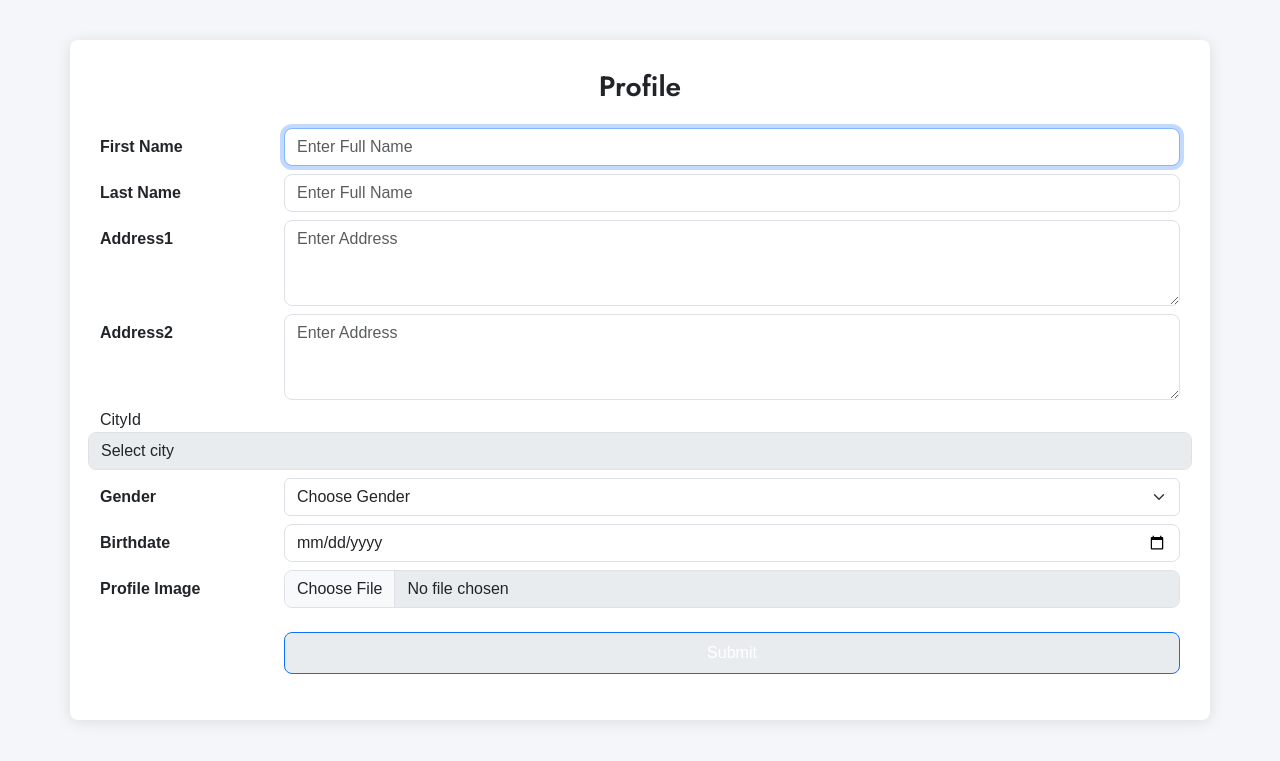
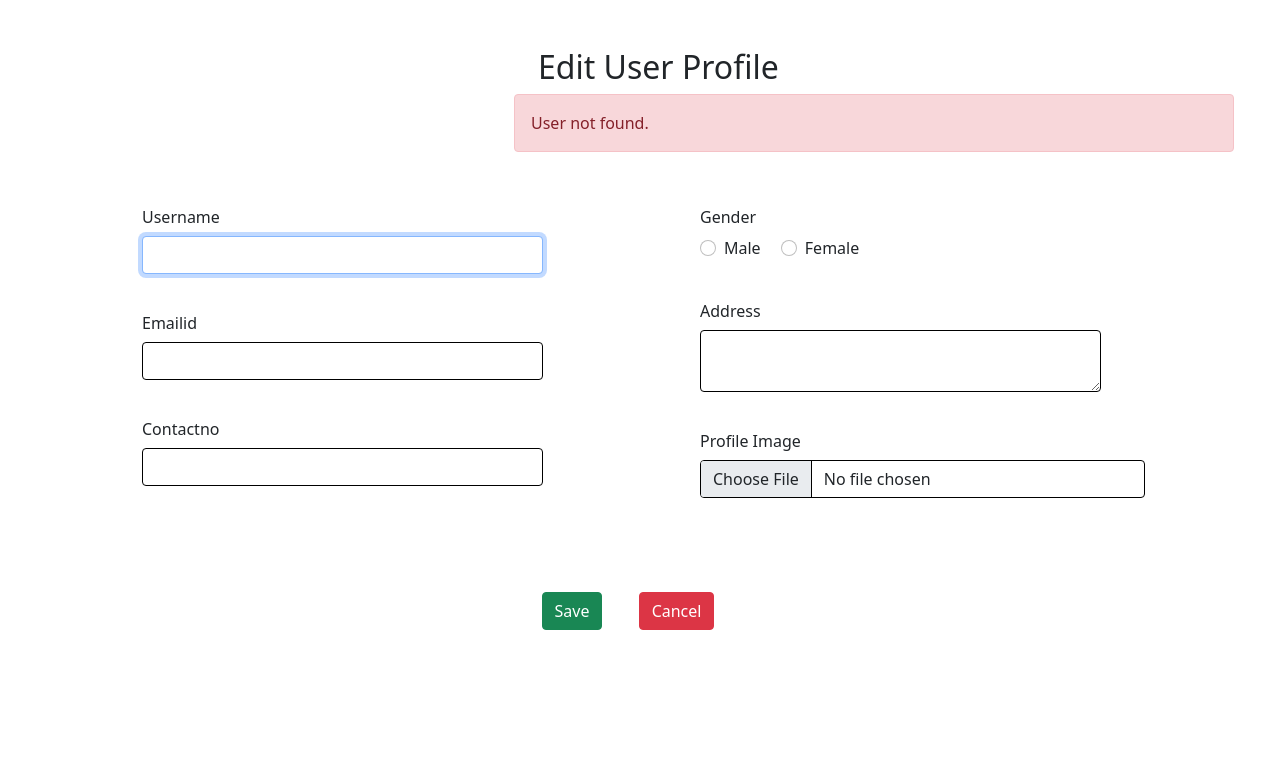
Before and after one commit to Gaunisneha/dentalcare, a PHP site: page /profile.php in a window 1280 px wide. Shown: the top 761 px of the page. Run offline with PHP 8.4, Linux system fonts and the light colour scheme; the visitor is signed in with stand-in values (Sample User, id 1); data that the repository does not hold is empty; some libraries are stand-ins or nearby versions.

Commit message:
updated all files

```diff
--- a/home/appointment.php
+++ b/home/appointment.php
@@ -2,7 +2,7 @@
 <html lang="en">
 <head>
 <?php
-    // session_start();
+    session_start();
     include ("../class/dataclass.php");
 
      ?>
--- a/home/banner.php
+++ b/home/banner.php
@@ -21,7 +21,7 @@
                 </div>
                 <div class="col-lg-4 wow zoomIn" data-wow-delay="0.3s">
                     <div class="bg-dark d-flex flex-column p-5" style="height: 300px;">
-                        <h3 class="text-white mb-3">Search A Doctor</h3>
+                        <!-- <h3 class="text-white mb-3">Search A Doctor</h3>
                         <div class="date mb-3" id="date" data-target-input="nearest">
                             <input type="text" class="form-control bg-light border-0 datetimepicker-input"
                                 placeholder="Appointment Date" data-target="#date" data-toggle="datetimepicker" style="height: 40px;">
@@ -32,7 +32,7 @@
                             <option value="2">Service 2</option>
                             <option value="3">Service 3</option>
                         </select>
-                        <a class="btn btn-light" href="">Search Doctor</a>
+                        <a class="btn btn-light" href="">Search Doctor</a> -->
                     </div>
                 </div>
                 <div class="col-lg-4 wow zoomIn" data-wow-delay="0.6s">
--- a/home/header.php
+++ b/home/header.php
@@ -12,7 +12,7 @@
  <body>
  <nav class="navbar navbar-expand-lg bg-white navbar-light shadow-sm px-5 py-3 py-lg-0">
         <a href="index.html" class="navbar-brand p-0">
-            <h1 class="m-0 text-primary"><i class="fa fa-tooth me-2"></i>Dental Health care</h1>
+            <h1 class="m-0 text-primary"><i class="fa fa-tooth me-2"></i>Dental Health Care</h1>
         </a>
         <button class="navbar-toggler" type="button" data-bs-toggle="collapse" data-bs-target="#navbarCollapse">
             <span class="navbar-toggler-icon"></span>
@@ -25,6 +25,7 @@
                 <a href="service.php" class="nav-item nav-link">Service</a>
                 <a href="contact.php" class="nav-item nav-link">Contact</a>
                 <a href="profiletem.php" class="nav-item nav-link">Profile</a>
+
                 <div class="nav-item dropdown">
                     <a href="#" class="nav-link dropdown-toggle" data-bs-toggle="dropdown"><i class="bi bi-person-circle"></i></a>
                     <div class="dropdown-menu m-0">
--- a/home/mainhome.php
+++ b/home/mainhome.php
@@ -12,7 +12,6 @@
 <?php   include("slider.php") ?>
 <?php   include("banner.php") ?>
 <?php   include("price.php") ?>
-<?php   include("review.php") ?>
 <?php   include("offer.php") ?>
 <?php   include("footer.php") ?>
 <?php include("jsslink.php") ?>
--- a/home/offer.php
+++ b/home/offer.php
@@ -6,7 +6,6 @@
                 <div class="col-lg-7 wow zoomIn" data-wow-delay="0.6s">
                     <div class="offer-text text-center rounded p-5">
                         <h1 class="display-5 text-white">Save 30% On Your First Dental Checkup</h1>
-                        <p class="text-white mb-4">Eirmod sed tempor lorem ut dolores sit kasd ipsum. Dolor ea et dolore et at sea ea at dolor justo ipsum duo rebum sea. Eos vero eos vero ea et dolore eirmod diam duo lorem magna sit dolore sed et.</p>
                         <a href="appointment.php" class="btn btn-dark py-3 px-5 me-3">Appointment</a>
                         <a href="" class="btn btn-light py-3 px-5">Read More</a>
                     </div>
--- a/home/price.php
+++ b/home/price.php
@@ -31,7 +31,7 @@
                             <div class="position-relative">
                                 <img class="img-fluid rounded-top" src="img/price-1.jpg" alt="">
                                 <div class="d-flex align-items-center justify-content-center bg-light rounded pt-2 px-3 position-absolute top-100 start-50 translate-middle" style="z-index: 2;">
-                                    <h2 class="text-primary m-0">₹35</h2>
+                                    <h2 class="text-primary m-0">₹3500</h2>
                                 </div>
                             </div>
                             <div class="position-relative text-center bg-light border-bottom border-primary py-5 p-4">
@@ -47,7 +47,7 @@
                             <div class="position-relative">
                                 <img class="img-fluid rounded-top" src="img/price-2.jpg" alt="">
                                 <div class="d-flex align-items-center justify-content-center bg-light rounded pt-2 px-3 position-absolute top-100 start-50 translate-middle" style="z-index: 2;">
-                                    <h2 class="text-primary m-0">₹49</h2>
+                                    <h2 class="text-primary m-0">₹3000</h2>
                                 </div>
                             </div>
                             <div class="position-relative text-center bg-light border-bottom border-primary py-5 p-4">
@@ -63,7 +63,7 @@
                             <div class="position-relative">
                                 <img class="img-fluid rounded-top" src="img/price-3.jpg" alt="">
                                 <div class="d-flex align-items-center justify-content-center bg-light rounded pt-2 px-3 position-absolute top-100 start-50 translate-middle" style="z-index: 2;">
-                                    <h2 class="text-primary m-0">₹99</h2>
+                                    <h2 class="text-primary m-0">₹1000</h2>
                                 </div>
                             </div>
                             <div class="position-relative text-center bg-light border-bottom border-primary py-5 p-4">
--- a/home/profile.php
+++ b/home/profile.php
@@ -1,181 +1,169 @@
 <!DOCTYPE html>
 <html lang="en">
+
 <head>
     <?php
     session_start();
-    include ("../class/dataclass.php");
+    include("../class/dataclass.php");
 
-     ?>
-     <?php
-     $profileid="";
-     $firstname="";
-     $lastname="";
-     $address1="";
-     $address2="";
-     $cityid="";
-     $gender="";
-     $birthdate="";
-     $filename="";
-     $tmpname="";
-     $msg="";
-     $query="";
-     $dc=new dataclass();
-     ?>
-     <?php
-     if(isset($_POST['btn1']))
-     {
-        $profileid=$_SESSION['regid'];
-        $firstname=$_POST['firstname'];
-        $lastname=$_POST['lastname'];
-        $address1=$_POST['address1'];
-        $address2=$_POST['address2'];
-        $cityid=$_POST['cityid'];
-        $gender=$_POST['gender'];
-        $birthdate=$_POST['birthdate'];
-        $filename=$_FILES['image']['name'];
-        $tmpname=$_FILES['image']['tmp_name'];
-        $query="update profile set firstname='$firstname',lastname='$lastname',address1='$address1',address2='$address2',cityid='$cityid',gender='$gender',birthdate='$birthdate',image='$filename' where profileid='$profileid'";
-        $result=$dc->updaterecord($query);
-        if($result)
-        {
-            move_uploaded_file($tmpname,'profileimages/'.$filename);
-             $msg="profile  successfull!!";
+    $docid = "";
+    $username = "";
+    $contactno = "";
+    $emailid = "";
+    $gender = "";
+    $address = "";
+    $filename = "";
+    $msg = "";
+    $dc = new dataclass();
+    $query = "";
+
+    if (isset($_SESSION['regid'])) {
+        $docid = $_SESSION['regid'];
+    } else {
+        header('Location: profiletem.php');
+        exit();
     }
-        else
-        {
-            $msg="profile unsuccessfull!!";
+
+    if ($_SERVER['REQUEST_METHOD'] == 'POST' && isset($_POST['update'])) {
+        $username = $_POST['username'];
+        $contactno = $_POST['contactno'];
+        $emailid = $_POST['emailid'];
+        $gender = $_POST['gender'];
+        $address = $_POST['address'];
+
+        if ($_FILES['image']['name'] != "") {
+            $filename = $_FILES['image']['name'];
+            $tmpname = $_FILES['image']['tmp_name'];
+            $upload_dir = 'img/';
+
+            if (move_uploaded_file($tmpname, $upload_dir . $filename)) {
+            } else {
+                $msg = "File upload failed.";
             }
         }
+
+        $query = "UPDATE registration SET username='$username', emailid='$emailid', contactno='$contactno',
+                  gender='$gender', address ='$address', image='$filename' WHERE regid='$docid'";
+
+        $result = $dc->updaterecord($query);
+
+        if ($result) {
+            header('Location: profiletem.php');
+            exit();
+        } else {
+            $msg = "Error updating record.";
+        }
+    }
+
+    if ($_SERVER['REQUEST_METHOD'] == 'GET') {
+        $query = "SELECT * FROM registration WHERE regid='$docid'";
+        $rw = $dc->getrow($query);
+
+        if ($rw) {
+            $username = $rw['username'];
+            $emailid = $rw['emailid'];
+            $contactno = $rw['contactno'];
+            $gender = $rw['gender'];
+            $address = $rw['address'];
+            $filename = $rw['image'];
+        } else {
+            $msg = "User not found.";
+        }
+    }
+
+    if (isset($_POST['cancel'])) {
+        header('location:profiletem.php');
+    }
     ?>
-     <?php
-     include("csslink.php")
-     ?>
-
-  <meta charset="UTF-8">
-  <meta name="viewport" content="width=device-width, initial-scale=1.0">
-  <title>Profile Form</title>
-  <link href="https://cdn.jsdelivr.net/npm/bootstrap@5.3.0-alpha1/dist/css/bootstrap.min.css" rel="stylesheet">
+    <link href="https://cdn.jsdelivr.net/npm/bootstrap@5.1.3/dist/css/bootstrap.min.css" rel="stylesheet">
     <style>
-    body {
-      font-family: Arial, sans-serif;
-      background-color: #f4f6f9;
-      padding: 40px;
+        .form-control {
+            border: 1px solid black;
         }
-    .form-container {
-      background-color: #ffffff;
-      padding: 30px;
-      border-radius: 8px;
-      box-shadow: 0 2px 15px rgba(0, 0, 0, 0.1);
-    }
-    .form-label {
-      font-weight: bold;
-    }
-    .form-control {
-      border-radius: 8px;
-    }
-    .btn-submit {
-      border-radius: 8px;
-    }
-    .form-row {
-      margin-bottom: 1rem;
-    }
-    .heading
-    {
-      font-weight: 700;
+        .form-section {
+            margin: 30px 0;
         }
     </style>
 </head>
 
 <body>
-  <div class="container form-container">
-    <h3 class="mb-4 text-center  heading">Profile</h3>
-    <form method="POST" action="#" enctype="multipart/form-data">
-      <div class="row mb-2">
-        <label for="fullname"  class="col-sm-2 col-form-label form-label">First Name</label>
-        <div class="col-sm-10">
-          <input type="text"  class="form-control" id="firstname" placeholder="Enter Full Name" name="firstname" value="<?php echo ($firstname)?>"autofocus>
+    <div class="content">
+        <form action="#" method="POST" enctype="multipart/form-data">
+            <main id="main" class="container">
+                <section class="section dashboard">
+                    <div class="row">
+                        <div class="row m-5">
+                            <div class="col-md-4"></div>
+                            <div class="col-md-8">
+                                <h2 class="ps-4">Edit User Profile</h2>
+                                <?php if ($msg) { echo "<p class='alert alert-danger'>$msg</p>"; } ?>
+                            </div>
+
+                            <div class="col-md-6">
+                                <div class="form-section">
+                                    <label class="col-md-3 col-form-label">Username</label>
+                                    <div class="col-md-9">
+                                        <input type="text" class="form-control" name="username" value='<?php echo $username ?>' autofocus>
                                     </div>
                                 </div>
 
-      <div class="row mb-2">
-        <label for="fullname"  class="col-sm-2 col-form-label form-label">Last Name</label>
-        <div class="col-sm-10">
-          <input type="text"  class="form-control" id="lastname" placeholder="Enter Full Name" name="lastname" value="<?php echo ($lastname)?>">
+                                <div class="form-section">
+                                    <label class="col-md-3 col-form-label">Emailid</label>
+                                    <div class="col-md-9">
+                                        <input type="text" class="form-control" name="emailid" value='<?php echo $emailid ?>'>
                                     </div>
                                 </div>
 
-      <div class="row mb-2">
-        <label for="address" class="col-sm-2 col-form-label form-label">Address1</label>
-        <div class="col-sm-10">
-          <textarea class="form-control"  id="address1" rows="3" placeholder="Enter Address"  name="address1" value="<?php echo ($address1)?>" ></textarea>
+                                <div class="form-section">
+                                    <label class="col-md-3 col-form-label">Contactno</label>
+                                    <div class="col-md-9">
+                                        <input type="text" class="form-control" name="contactno" value='<?php echo $contactno ?>'>
+                                    </div>
                                 </div>
                             </div>
 
-      <div class="row mb-2">
-        <label for="address" class="col-sm-2 col-form-label form-label">Address2</label>
-        <div class="col-sm-10">
-          <textarea class="form-control"  id="address2" rows="3" placeholder="Enter Address"  name="address2" value="<?php echo ($address2)?>" ></textarea>
+                            <div class="col-md-6">
+                                <div class="form-section">
+                                    <label class="col-md-3 col-form-label">Gender</label>
+                                    <div class="col-md-9">
+                                        <div class="form-check form-check-inline">
+                                            <input class="form-check-input" type="radio" name="gender" value="Male" <?php echo ($gender == 'Male') ? 'checked' : ''; ?>>
+                                            <label class="form-check-label">Male</label>
+                                        </div>
+                                        <div class="form-check form-check-inline">
+                                            <input class="form-check-input" type="radio" name="gender" value="Female" <?php echo ($gender == 'Female') ? 'checked' : ''; ?>>
+                                            <label class="form-check-label">Female</label>
+                                        </div>
                                     </div>
                                 </div>
 
-      <div class="row mb-2">
-        <label for="cityid">CityId</label>
-        <select name="cityid" class="form-control">
-        <option selected>Select city</option>
-                                        <?php
-                                        $query1="select cityid,cityname from city ";
-                                        $tb=$dc->gettable($query1);
-                                        while($rw=mysqli_fetch_array($tb))
-                                        {
-                                            if($cityid==$rw['cityid'])
-                                            {
-                                                echo"<option value=".$rw['cityid'].">".$rw['cityname']."</option>";
-                                            }
-                                            else
-                                            {
-                                                echo"<option value=".$rw['cityid'].">".$rw['cityname']."</option>";
-                                            }
-                                        }
-                                        ?>
-        </select>
-      </div>
-
-      <div class="row mb-2">
-        <label for="gender" class="col-sm-2 col-form-label form-label">Gender</label>
-        <div class="col-sm-10">
-          <select name="gender" class="form-select" id="gender">
-            <option selected>Choose Gender</option>
-            <option value="male">Male</option>
-            <option value="female">Female</option>
-            <option value="other">Other</option>
-          </select>
+                                <div class="form-section">
+                                    <label class="col-md-3 col-form-label">Address</label>
+                                    <div class="col-md-9">
+                                        <textarea class="form-control" name="address"><?php echo $address ?></textarea>
                                     </div>
                                 </div>
 
-      <div class="row mb-2">
-        <label for="birthdate" class="col-sm-2 col-form-label form-label">Birthdate</label>
+                                <div class="form-section">
+                                    <label class="col-md-3 col-form-label">Profile Image</label>
                                     <div class="col-sm-10">
-          <input  type="date" class="form-control" id="birthdate"  name="birthdate" value="<?php echo ($birthdate)?>" >
+                                        <input name="image" type="file" class="form-control" value="<?php echo $filename ?>">
+                                    </div>
+                                </div>
                             </div>
                         </div>
 
-      <div class="row mb-2">
-        <label for="image" class="col-sm-2 col-form-label form-label">Profile Image</label>
-        <div class="col-sm-10">
-          <input name="image" type="file" class="form-control" class="image">
+                        <div class="row">
+                            <div class="col-md-12 text-center">
+                                <input type="submit" class="btn btn-success m-3" name="update" value='Save'>
+                                <input type="submit" class="btn btn-danger m-3" name="cancel" value='Cancel'>
                             </div>
                         </div>
+                    </div>
+                </section>
+            </main>
+        </form>
+    </div>
+</body>
 
-      <div class="row mb-3">
-        <div class="col-sm-2"></div>
-        <div class="col-sm-10">
-          <input type="submit" name="btn1" class=" form-control btn btn-primary p-2 mt-3 btn-submit" value="Submit">
-        </div>
-      </div>
-    </form>
-    <?php echo $msg?>
-  </div>
-
-  <script src="https://cdn.jsdelivr.net/npm/bootstrap@5.3.0-alpha1/dist/js/bootstrap.bundle.min.js"></script>
-</body>
 </html>
```
Also changed, not shown: home/checkout.php (added, +35 -0 lines), home/css/payment.css (added, +69 -0 lines), home/doctor.php (+2 -44 lines), home/feedback.php (+3 -5 lines), home/payment.php (added, +53 -0 lines), home/profiletem.php (+3 -13 lines). Lines whose indentation alone changed are shown as unchanged.
